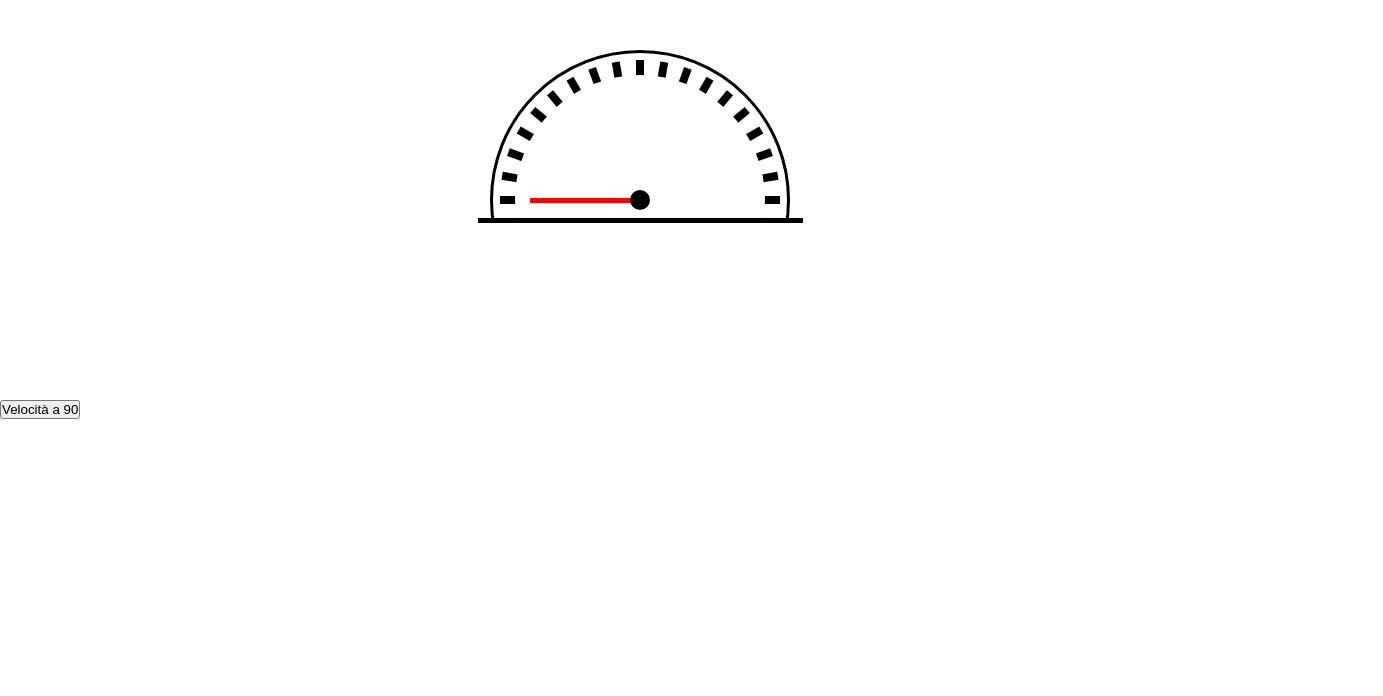
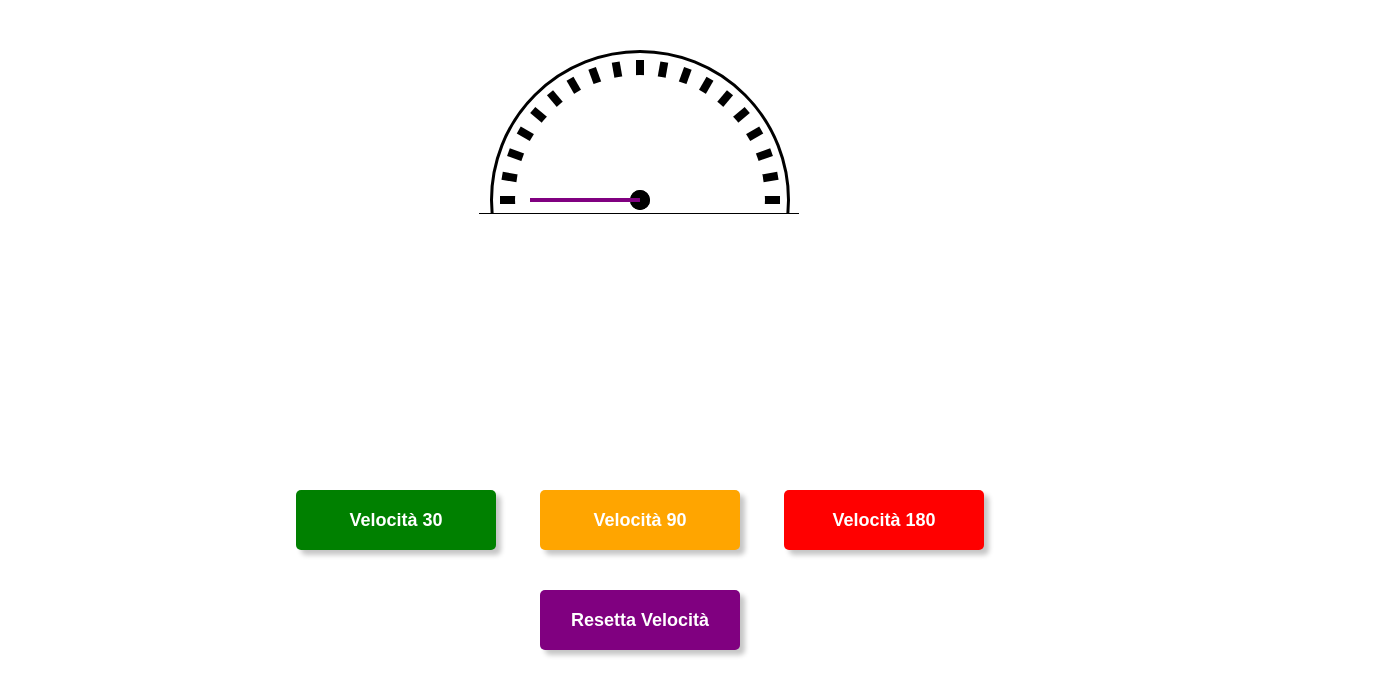
Before and after one commit to stgrunkutsie/speedometer, a plain HTML site: page index.html in a window 1280 px wide. Shown: the whole page, 1383 px wide, since content can reach past the window. Drawn offline with Linux system fonts and the light colour scheme.

Commit message:
iShowSPID
baby dont hurt me
dont hurt me
no more

```diff
--- a/index.html
+++ b/index.html
@@ -1,47 +1,27 @@
 <!DOCTYPE html>
-<html lang="en">
+<html>
 <head>
-    <meta charset="UTF-8">
-    <meta name="viewport" content="width=device-width, initial-scale=1.0">
-    <link rel="stylesheet" href="style.css">
-    <script src="main.js" defer></script>
+    <script src="main.js"></script>
+    <link href="style.css" rel="stylesheet" />
     <title>:3</title>
 </head>
 <body onload="massiveCreate()">
     <div class="speedometer-container">
-        <div class="speedometer-notch"></div>
-        <div class="speedometer-notch"></div>
-        <div class="speedometer-notch"></div>
-        <div class="speedometer-notch"></div>
-        <div class="speedometer-notch"></div>
-        <div class="speedometer-notch"></div>
-        <div class="speedometer-notch"></div>
-        <div class="speedometer-notch"></div>
-        <div class="speedometer-notch"></div>
-        <div class="speedometer-notch"></div>
-        <div class="speedometer-notch"></div>
-        <div class="speedometer-notch"></div>
-        <div class="speedometer-notch"></div>
-        <div class="speedometer-notch"></div>
-        <div class="speedometer-notch"></div>
-        <div class="speedometer-notch"></div>
-        <div class="speedometer-notch"></div>
-        <div class="speedometer-notch"></div>
-        <div class="speedometer-notch"></div>
-
-        <div class="hiddenCircle"></div>
-        <div class="hiddenSquare"></div>
-        <div class="bottomLine"></div>
-
+        <div class="center-point"></div>
+        <div class="speedometer-center-hide"></div>
+        <div class="speedometer-bottom-hide"></div>
         <div class="arrow-container">
-            <div class="arrow-wrapper">
+            <div class="arrow-wrapper speed-0">
                 <div class="arrow"></div>
             </div>
         </div>
-
         <div class="center-point"></div>
     </div>
-
-    <button class="speed90" onclick="setSpeed(90)">Velocità a 90</button>
+    <div class="accelerate-container">
+        <button onclick="setSpeed_GIGACHAD(30)" class="speed30">Velocità 30</button>
+        <button onclick="setSpeed_GIGACHAD(90)" class="speed90">Velocità 90</button>
+        <button onclick="setSpeed_GIGACHAD(180)" class="speed180">Velocità 180</button><br>
+        <button onclick="setSpeed_GIGACHAD(0)" class="reset">Resetta Velocità</button>
+    </div>
 </body>
 </html>
--- a/main.js
+++ b/main.js
@@ -1,15 +1,56 @@
-function massiveCreate()
-{
-    var notches = document.getElementsByClassName("speedometer-notch");
-    var i = 1;
-    for (const index of notches)
+const numberOfNotches = 19;
+
+function massiveCreate(){
+    let container = document.getElementsByClassName("speedometer-container")[0];
+    for(let i = 1; i<= numberOfNotches+1 ;i++)
     {
-        index.classList.add(`notch${i}`);
-        i++;
+        let div = document.createElement('div');
+        div.classList.add("speedometer-notch");
+        div.classList.add("notch" + i);
+        container.appendChild(div);
     }
 }
 
-function setSpeed(speed)
-{
+function setSpeed_GIGACHAD(speed) {
+    const arrowWrapper = document.querySelector('.arrow-wrapper');
+    const notches = document.querySelectorAll('.speedometer-notch');
 
+    arrowWrapper.style.transform = `rotate(${speed}deg)`;
+
+    if (speed == 30)
+    {
+        for (let i = 0; i < 4; i++)
+        {
+            notches[i].classList.add("active");
+        }
+        for (let i = 4; i < 19; i++)
+        {
+            notches[i].classList.remove("active");
+        }
+    }
+    else if (speed == 90)
+    {
+        for (let i = 0; i < 10; i++)
+        {
+            notches[i].classList.add("active");
+        }
+        for (let i = 10; i < 19; i++)
+        {
+            notches[i].classList.remove("active");
+        }
+    }
+    else if (speed == 180)
+    {
+        for (let i = 0; i < 19; i++)
+        {
+            notches[i].classList.add("active");
+        }
+    }
+    else
+    {
+        for (let i = 0; i < 19; i++)
+        {
+            notches[i].classList.remove("active");
+        }
+    }
 }
--- a/style.css
+++ b/style.css
@@ -1,140 +1,236 @@
-* {
+*{
     margin: 0;
     padding: 0;
-    box-sizing: border-box;
+    box-sizing:border-box;
 }
 
-.speedometer-container {
+.speedometer-container{
     width: 300px;
-    height: 300px;
+    height:300px;
     border: 3px solid black;
     border-radius: 50%;
     margin: 50px auto;
     position: relative;
 }
-.center-point {
-    width: 20px;
-    height: 20px;
+
+.center-point{
+    width:20px;
+    height:20px;
     background-color: black;
     border-radius: 50%;
     position: absolute;
-    top: 137px;
+    top:137px;
     left: 137px;
+    z-index: 10;
 }
-.hiddenCircle {
+
+.speedometer-notch{
+    width: 8px;
+    height: 280px;
+    background-color: black;
+    position:absolute;
+    left: 143px;
+    top:7px;
+    transform: rotate(-90deg);
+}
+.speedometer-center-hide {
     width: 250px;
     height: 250px;
-    margin: 22px auto;
     background-color: white;
     border-radius: 50%;
-    position: relative;
+    position: absolute;
+    top: 22px;
+    left: 22px;
+    z-index: 9;
 }
-.hiddenSquare {
-    width: 900px;
-    height: 300px;
+
+.speedometer-bottom-hide {
+    width: 320px;
+    height: 250px;
     background-color: white;
     position: absolute;
-    top: 165px;
-    left: -10px;
+    z-index: 11;
+    top: 160px;
+    left: -14px;
+    border-top: 1px solid;
 }
-.bottomLine {
-    background-color: black;
-    width: 325px;
-    height: 5px;
-    position: absolute;
-    top: 165px;
-    left: -15px;
-}
+
 .arrow-container {
     width: 160px;
     height: 160px;
+    background-color: transparent;
+    position: absolute;
+    z-index: 12;
     top: 67px;
     left: 67px;
-    position: absolute;
-    background-color: transparent;
 }
+
 .arrow-wrapper {
     width: 160px;
     height: 160px;
     background-color: transparent;
     position: relative;
+    transition: all 0.4s;
+    transform: rotate(0deg);
+    transform-origin: center;
 }
+
 .arrow {
-    background-color: red;
-    position: relative;
     width: 110px;
-    height: 5px;
+    height: 4px;
+    background-color: purple;
+    position: absolute;
     top: 78px;
     left: -30px;
 }
+.accelerate-container {
+    margin-top: 120px;
+    text-align: center;
+}
+.accelerate-container button {
+    width: 200px;
+    height: 60px;
+    border: none;
+    border-radius: 5px;
+    margin: 20px;
+    font-size: 18px;
+    font-weight: bold;
+    cursor: pointer;
+    box-shadow: 5px 5px 5px #c6c6c6;
+    color: white;
+}
+.speed30{
+    background-color: green;
+}
+.speed90{
+    background-color: orange;
+}
+.speed180{
+    background-color: red;
+}
+.reset{
+    background-color: purple;
+}
 
-.speedometer-notch {
-    width: 8px;
-    height: 280px;
-    background-color: black;
-    position: absolute;
-    left: 143px;
-    top: 7px;
+.accelerate-container button:active {
+    box-shadow: 5px 5px 5px #ffffff;
 }
-.notch1 {
-    transform: rotate(-90deg);
+
+.notch1{
+    transform:  rotate(-90deg) ;
 }
-.notch2 {
-    transform: rotate(-80deg);
+.notch2{
+    transform:  rotate(-80deg) ;
 }
-.notch3 {
-    transform: rotate(-70deg);
+.notch3{
+    transform:  rotate(-70deg) ;
 }
-.notch4 {
-    transform: rotate(-60deg);
+.notch4{
+    transform:  rotate(-60deg) ;
 }
-.notch5 {
-    transform: rotate(-50deg);
+.notch5{
+    transform:  rotate(-50deg) ;
 }
-.notch6 {
-    transform: rotate(-40deg);
+.notch6{
+    transform:  rotate(-40deg) ;
 }
-.notch7 {
-    transform: rotate(-30deg);
+.notch7{
+    transform:  rotate(-30deg) ;
 }
-.notch8 {
-    transform: rotate(-20deg);
+.notch8{
+    transform:  rotate(-20deg) ;
 }
-.notch9 {
-    transform: rotate(-10deg);
+.notch9{
+    transform:  rotate(-10deg) ;
 }
-.notch11 {
-    transform: rotate(10deg);
+.notch10{
+    transform:  rotate(0deg) ;
 }
-.notch12 {
-    transform: rotate(20deg);
+.notch11{
+    transform:  rotate(10deg) ;
 }
-.notch13 {
-    transform: rotate(30deg);
+.notch12{
+    transform:  rotate(20deg) ;
 }
-.notch14 {
-    transform: rotate(40deg);
+.notch13{
+    transform:  rotate(30deg) ;
 }
-.notch15 {
-    transform: rotate(50deg);
+.notch14{
+    transform:  rotate(40deg) ;
 }
-.notch16 {
-    transform: rotate(60deg);
+.notch15{
+    transform:  rotate(50deg) ;
 }
-.notch17 {
-    transform: rotate(70deg);
+.notch16{
+    transform:  rotate(60deg) ;
 }
-.notch18 {
-    transform: rotate(80deg);
+.notch17{
+    transform:  rotate(70deg) ;
 }
-.notch19 {
-    transform: rotate(90deg);
+.notch18{
+    transform:  rotate(80deg) ;
+}
+.notch19{
+    transform:  rotate(90deg) ;
+    height: 244px;
+    top: 25px;
+    left: 161px;
 }
 
 .notch1.active {
     background-color: green;
 }
-
+.notch2.active {
+    background-color: rgb(8, 181, 8);
+}
+.notch3.active {
+    background-color: rgb(21, 202, 21);
+}
+.notch4.active {
+    background-color: rgb(43, 244, 43);
+}
+.notch5.active {
+    background-color: rgb(79, 251, 79);
+}
+.notch6.active {
+    background-color: rgb(133, 251, 79);
+}
+.notch7.active {
+    background-color: rgb(199, 251, 79);
+}
+.notch8.active {
+    background-color: rgb(228, 251, 79);
+}
+.notch9.active {
+    background-color: rgb(251, 251, 79);
+}
+.notch10.active {
+    background-color: rgb(251, 234, 79);
+}
+.notch11.active {
+    background-color: rgb(251, 205, 79);
+}
+.notch12.active {
+    background-color: rgb(251, 168, 79);
+}
+.notch13.active {
+    background-color: rgb(251, 139, 79);
+}
+.notch14.active {
+    background-color: rgb(251, 122, 79);
+}
+.notch15.active {
+    background-color: rgb(251, 99, 79);
+}
+.notch16.active {
+    background-color: rgb(251, 90, 79);
+}
+.notch17.active {
+    background-color: rgb(247, 61, 47);
+}
+.notch18.active {
+    background-color: rgb(247, 47, 47);
+}
 .notch19.active {
-    background-color: red;
+    background-color: rgb(255, 0, 0);
 }
```
